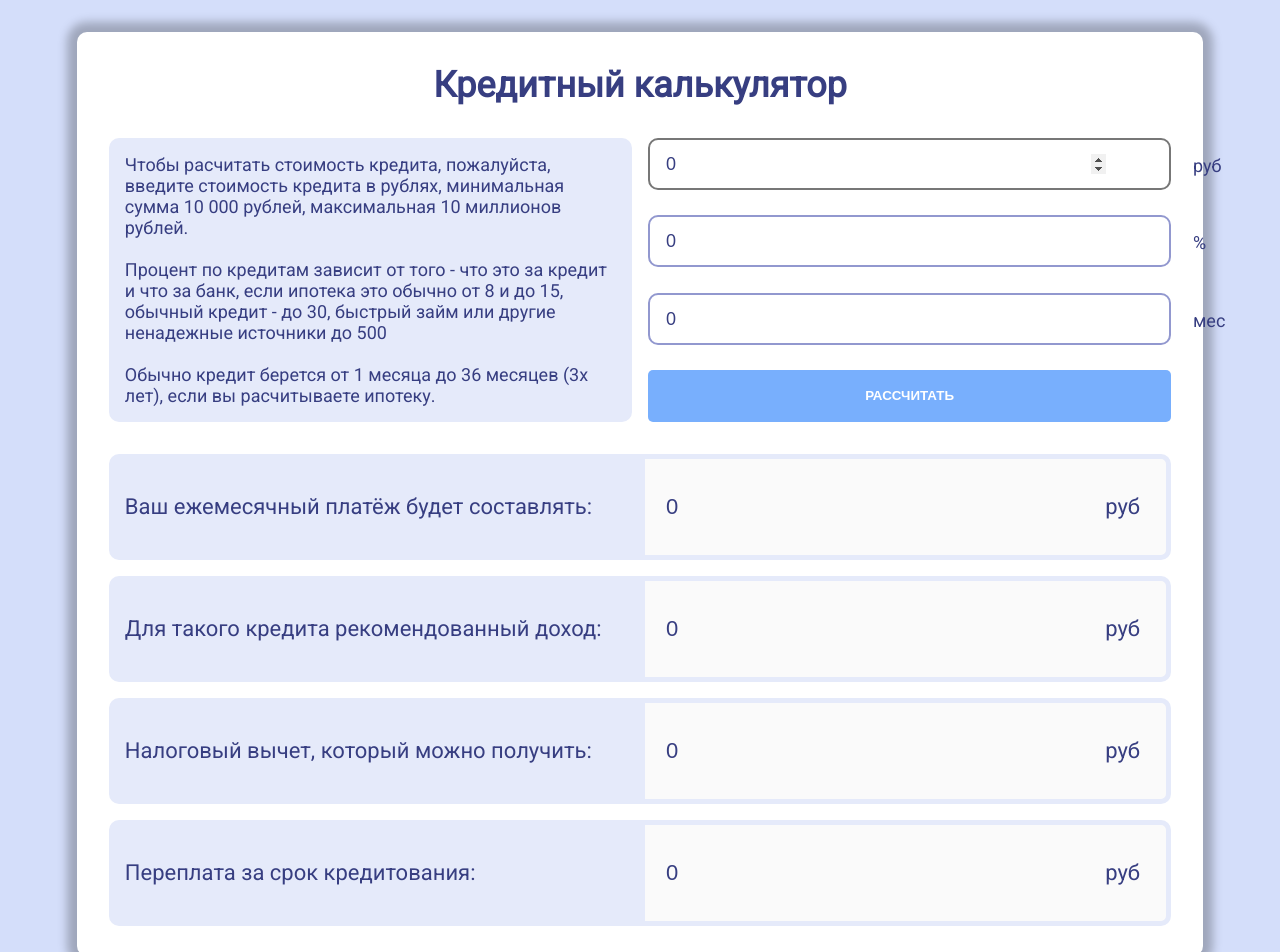
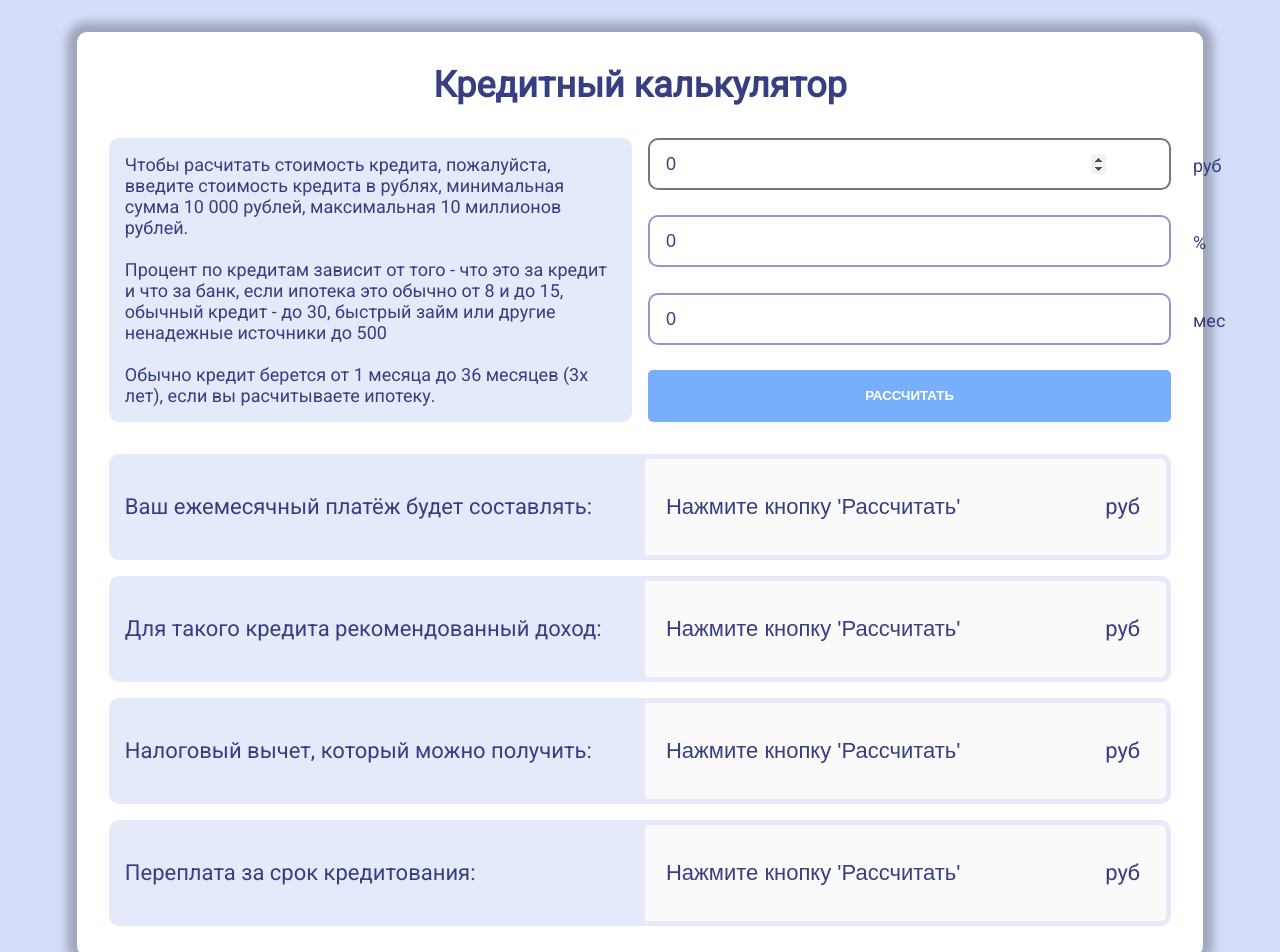
Before and after one commit to Solar5503/Credit-calculator, a Next.js app: page / in a window 1280 px wide. Shown: the top 952 px of the page. Built offline with nearby package versions, Linux system fonts and the light colour scheme.

Commit message:
fix calculate

```diff
--- a/pages/index.tsx
+++ b/pages/index.tsx
@@ -20,21 +20,13 @@ const Home: NextPage = () => {
   const [loanCost, setLoanCost] = useState(0);
   const [percent, setPercent] = useState(0);
   const [month, setMonth] = useState(0);
-
-  let payment: number = 0;
-  let income: number = 0;
-  let overPayment: number = 0;
-  let taxDeduction: number = 0;
-  // const [payment, setPayment] = useState(0);
-  // const [income, setIncome] = useState(0);
-  // const [overPayment, setOverPayment] = useState(0);
-  // const [taxDeduction, setTaxDeduction] = useState(0);
+  const [output, setOutput] = useState<number[]>([]);
 
   const onSubmit = (e: any) => {
     e.preventDefault();
 
     if (loanCost < 10000 || loanCost > 10000000) return;
-    if (percent < 0 || percent > 1000) return;
+    if (percent < 1 || percent > 1000) return;
     if (month < 1) return;
 
     const percentMonth = percent / 12 / 100;
@@ -42,16 +34,12 @@ const Home: NextPage = () => {
       (percentMonth * (1 + percentMonth) ** month) /
       ((1 + percentMonth) ** month - 1);
 
-    payment = Math.round(loanCost * factorAnnuat);
-    income = Math.round(payment / 0.5);
-    overPayment = payment * month - loanCost;
-    taxDeduction = Math.round(overPayment * 0.13);
+    const payment = Math.round(loanCost * factorAnnuat);
+    const income = Math.round(payment / 0.5);
+    const overPayment = payment * month - loanCost;
+    const taxDeduction = Math.round(overPayment * 0.13);
 
-    console.log(factorAnnuat);
-    console.log('payment', Math.round(loanCost * factorAnnuat));
-    console.log('income', Math.round(payment / 0.5));
-    console.log('overPayment', payment * month - loanCost);
-    console.log('tax', Math.round(overPayment * 0.13));
+    setOutput([payment, income, taxDeduction, overPayment]);
   };
   return (
     <>
@@ -88,7 +76,7 @@ const Home: NextPage = () => {
           <Input
             placeholder="Введите процентную ставку"
             type="number"
-            min={0}
+            min={1}
             max={1000}
             required
             value={percent}
@@ -114,7 +102,7 @@ const Home: NextPage = () => {
         <Output
           placeholder="Нажмите кнопку 'Рассчитать'"
           disabled
-          value={payment}
+          value={`${output.length > 0 ? output[0].toLocaleString() : output}`}
         />
         <AfterForOutput placeholder="'руб'" />
       </Wrapper>
@@ -123,7 +111,7 @@ const Home: NextPage = () => {
         <Output
           placeholder="Нажмите кнопку 'Рассчитать'"
           disabled
-          value={income}
+          value={`${output.length > 0 ? output[1].toLocaleString() : output}`}
         />
         <AfterForOutput placeholder="'руб'" />
       </Wrapper>
@@ -132,7 +120,7 @@ const Home: NextPage = () => {
         <Output
           placeholder="Нажмите кнопку 'Рассчитать'"
           disabled
-          value={taxDeduction}
+          value={`${output.length > 0 ? output[2].toLocaleString() : output}`}
         />
         <AfterForOutput placeholder="'руб'" />
       </Wrapper>
@@ -141,7 +129,7 @@ const Home: NextPage = () => {
         <Output
           placeholder="Нажмите кнопку 'Рассчитать'"
           disabled
-          value={overPayment}
+          value={`${output.length > 0 ? output[3].toLocaleString() : output}`}
         />
         <AfterForOutput placeholder="'руб'" />
       </Wrapper>
```
Also changed, not shown: 1 other file (tests, documents, lock files or other folders).
